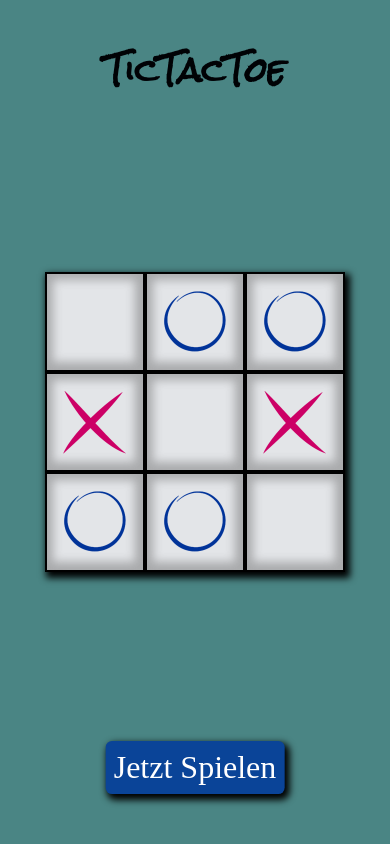
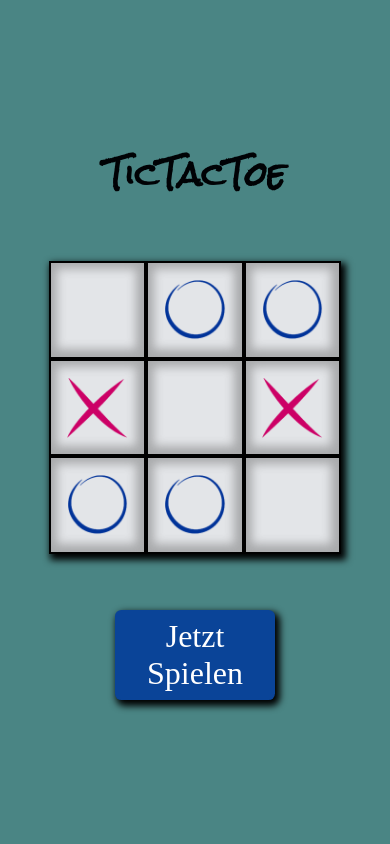
Before and after one commit to StefanMaksimek/TicTacToe, a plain HTML site: page index.html in a window 390 px wide. Drawn offline with Linux system fonts and the light colour scheme.

Commit message:
responsiv

```diff
--- a/style.css
+++ b/style.css
@@ -3,6 +3,7 @@
 * {
     margin: 0;
     box-sizing: border-box;
+    font-size: 16px;
 }
 
 :root {
@@ -24,6 +25,10 @@
 }
 
 body {
+    display: flex;
+    flex-direction: column;
+    justify-content: center;
+    align-items: center;
     height: 100vh;
     background-color: var(--bg-color);
 }
@@ -35,7 +40,7 @@ span {
 .block {
     position: absolute;
     top: 0;
-    height: 80vh;
+    height: 100vh;
     width: 100%;
     z-index: 10;
 }
@@ -46,21 +51,22 @@ span {
 }
 
 .header {
-    position: absolute;
     display: flex;
     justify-content: center;
-    width: 100%;
     font-family: 'Rock Salt', cursive;
-    margin-top: 2rem;
     color: #000205;
+    padding: 1rem;
+}
+
+h1 {
+    font-size: 3rem;
 }
 
 .start {
-    position: absolute;
+    margin: 1.5rem;
+    text-align: center;
+    width: 10rem;
     z-index: 9999;
-    bottom: 50px;
-    left: 50%;
-    transform: translate(-50%);
     padding: 0.5rem;
     background-color: var(--main-color);
     color: white;
@@ -79,8 +85,7 @@ span {
 }
 
 .play-holder {
-    height: 100vh;
-    width: 100%;
+    padding: 2rem;
     display: flex;
     flex-direction: column;
     justify-content: center;
@@ -93,6 +98,7 @@ span {
 }
 
 .play-field {
+    display: flex;
     padding: 1rem;
     width: 100px;
     height: 100px;
@@ -101,9 +107,7 @@ span {
     transition: 1s;
 }
 
-.play-field img {
-    width: 64px;
-}
+
 
 .play-field:hover {
     transition: 225ms;
@@ -151,3 +155,34 @@ span {
 .t-down-left {
     transform: translate(-18px, 18px) scale(1.2);
 }
+
+
+@media screen and (max-height: 650px) {
+    @media screen and (orientation: landscape) {
+        body {
+            flex-direction: row;
+            justify-content: center;
+        }
+    }
+}
+
+
+@media screen and (max-width: 400px) {
+    .play-field {
+        display: flex;
+        width: 25vw;
+        height: 25vw;
+    }
+
+    h1 {
+        font-size: 2rem;
+    }
+}
+
+@media screen and (max-height: 400px) {
+    .play-field {
+        display: flex;
+        width: 25vh;
+        height: 25vh;
+    }
+}
```
Also changed, not shown: index.html (+1 -0 lines).
